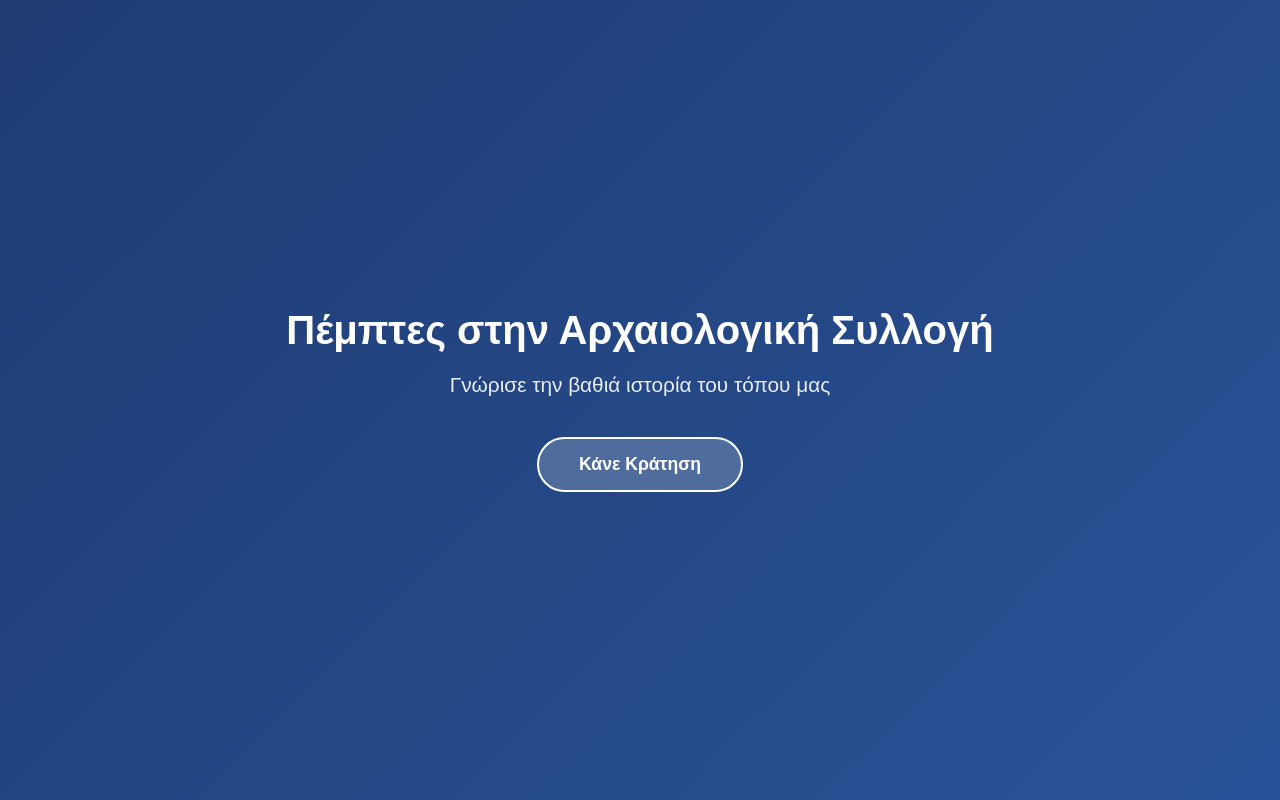
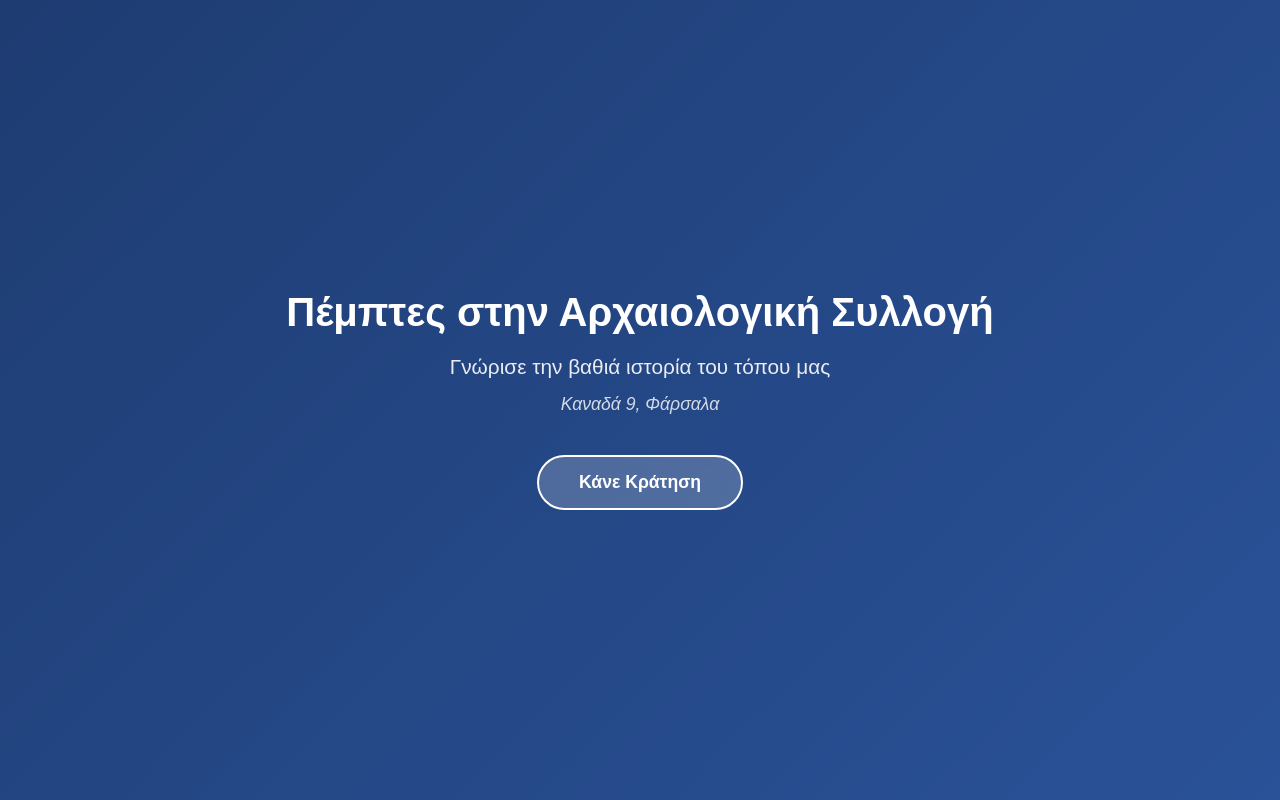
Before and after one commit to conchr/Museum-Thusdays, a plain HTML site: page index.html in a window 1280 px wide. Drawn offline with nearby package versions, Linux system fonts and the light colour scheme; no server answers.

Commit message:
Museum Thursdays Visitor

```diff
--- a/index.html
+++ b/index.html
@@ -43,8 +43,14 @@
         }
         .landing-subtitle {
             font-size: 1.3em;
+            margin-bottom: 15px;
+            opacity: 0.9;
+        }
+        .landing-address {
+            font-size: 1.1em;
             margin-bottom: 30px;
-            opacity: 0.9;
+            opacity: 0.8;
+            font-style: italic;
         }
         .landing-button {
             padding: 15px 40px;
@@ -207,6 +213,9 @@
         <div class="landing-content" id="landingSubtitle">
             <div class="landing-subtitle">Γνώρισε την βαθιά ιστορία του τόπου μας</div>
         </div>
+        <div class="landing-content" id="landingAddress">
+            <div class="landing-address">Καναδά 9, Φάρσαλα</div>
+        </div>
         <div class="landing-content" id="landingButton">
             <button class="landing-button" id="startBooking">Κάνε Κράτηση</button>
         </div>
@@ -311,8 +320,12 @@
             }, 1500);
 
             setTimeout(() => {
+                document.getElementById('landingAddress').classList.add('fade-in');
+            }, 2500);
+
+            setTimeout(() => {
                 document.getElementById('landingButton').classList.add('fade-in');
-            }, 2500);
+            }, 3500);
         }
 
         function showThankYouLanding() {
@@ -322,6 +335,7 @@
                     <div class="thank-you-message">Ευχαριστούμε για την κράτηση</div>
                     <div class="landing-title">Πέμπτες στην Αρχαιολογική Συλλογή</div>
                     <div class="landing-subtitle">Γνώρισε την βαθιά ιστορία του τόπου μας</div>
+                    <div class="landing-address">Καναδά 9, Φάρσαλα</div>
                 </div>
             `;
             landingPage.style.display = 'flex';
```
